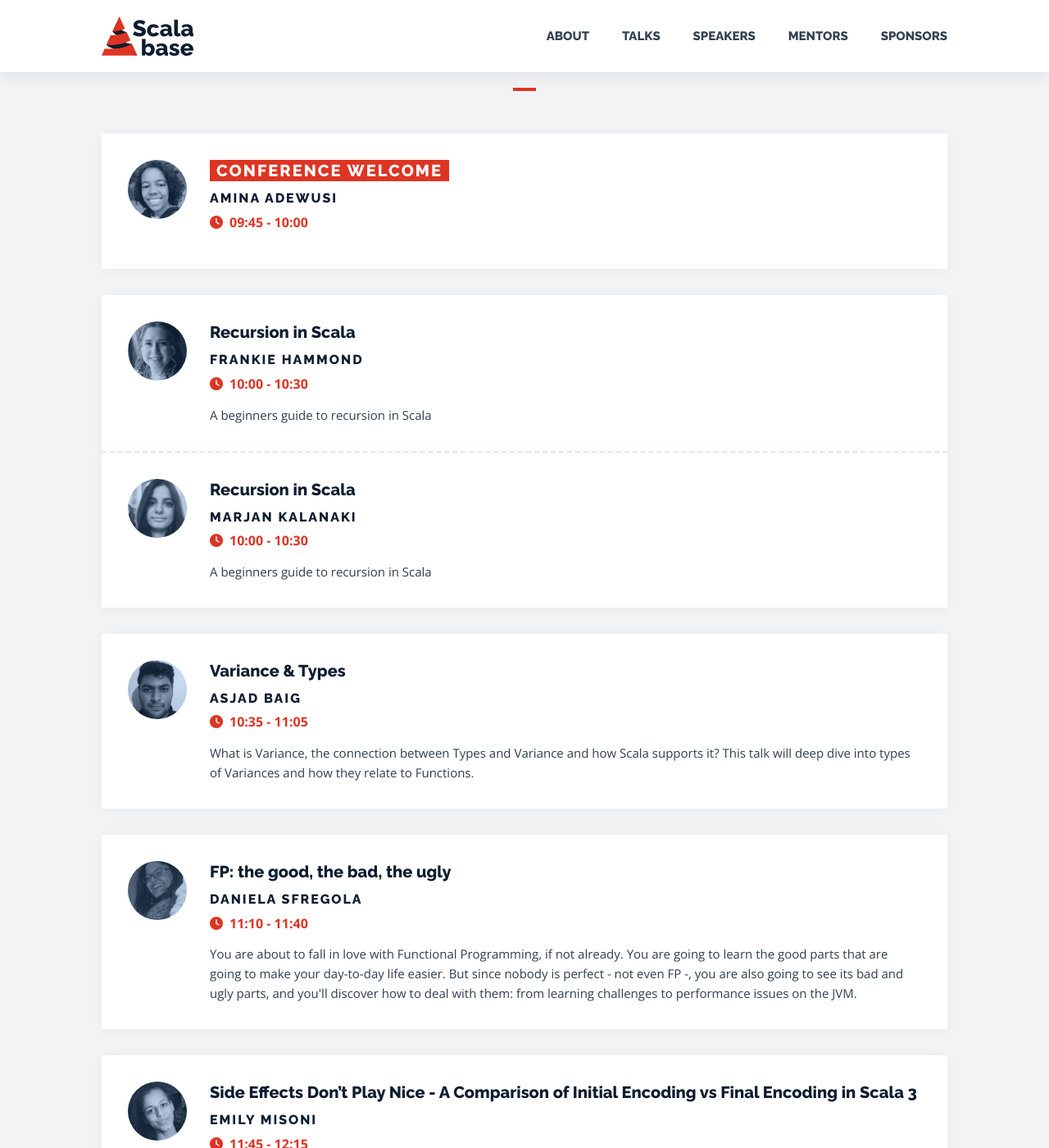
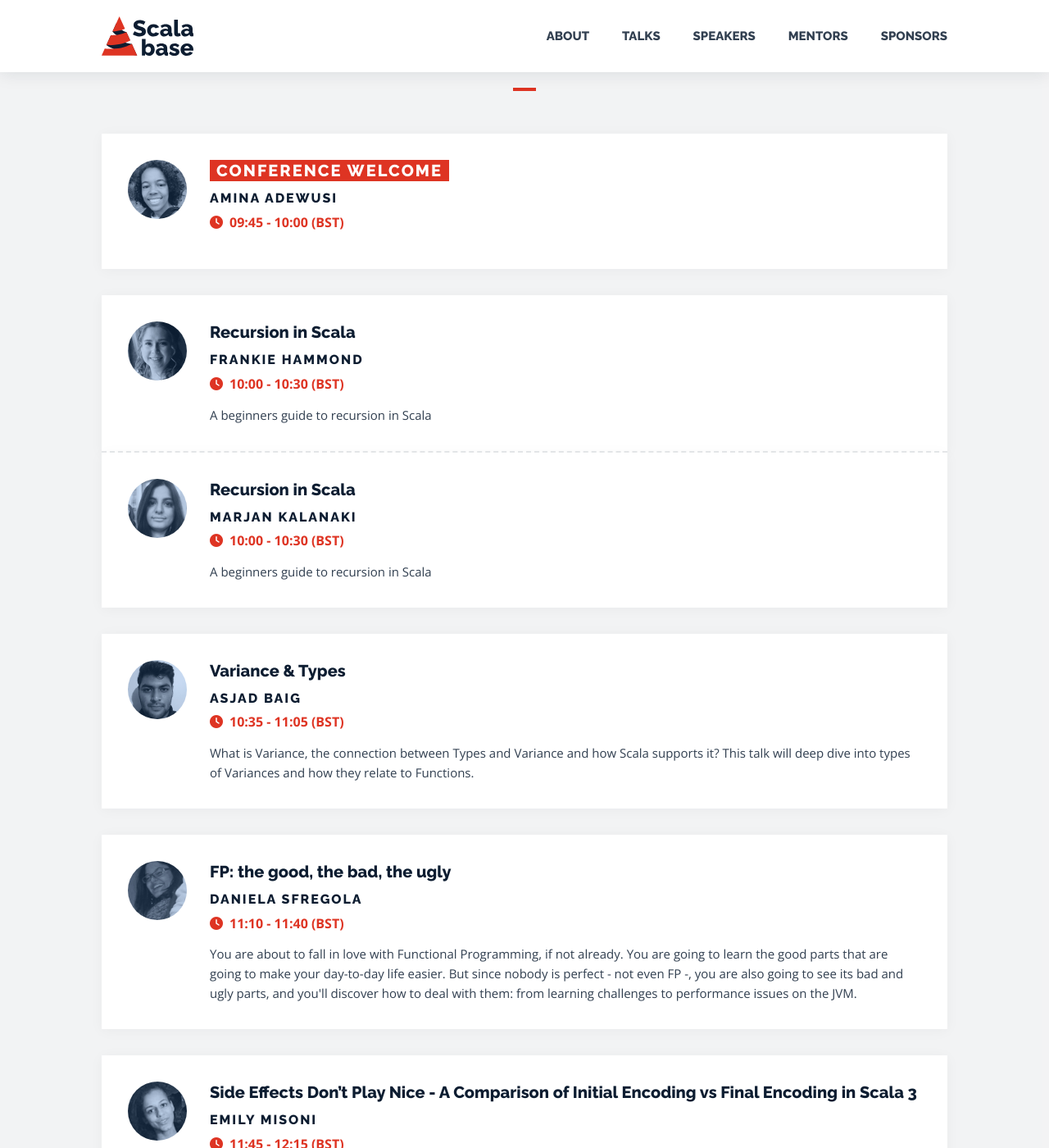
Before and after one commit to frankie297/scala-base-conf, a Jekyll site: the page built from docs/index.md, in a window 1280 px wide and 1400 px high, scrolled down 1288 px. Shown: the whole window at 82% size. Built offline with Jekyll 4.4.1, drawn with Linux system fonts in a browser that asks for light colours; nearby versions of some CDN libraries; some of the changed text lies outside the part shown.

Commit message:
fix time

```diff
--- a/docs/_data/talks.yml
+++ b/docs/_data/talks.yml
@@ -7,38 +7,38 @@ talks:
 
     - id-talk: 1
       title: "Conference welcome"
-      time: "09:45 - 10:00"
+      time: "09:45 - 10:00 (BST)"
 
     - id-talk: 2
       title: "Recursion in Scala"
-      time: "10:00 - 10:30"
+      time: "10:00 - 10:30 (BST)"
       description: "A beginners guide to recursion in Scala"
 
     - id-talk: 3
       title: "Variance & Types"
-      time: "10:35 - 11:05"
+      time: "10:35 - 11:05 (BST)"
       description: "What is Variance, the connection between Types and Variance and how Scala supports it? This talk will deep dive into types of Variances and how they relate to Functions."
 
     - id-talk: 4
       title: "FP: the good, the bad, the ugly"
-      time: "11:10 - 11:40"
+      time: "11:10 - 11:40 (BST)"
       description: "You are about to fall in love with Functional Programming, if not already. You are going to learn the good parts that are going to make your day-to-day life easier. But since nobody is perfect - not even FP -, you are also going to see its bad and ugly parts, and you'll discover how to deal with them: from learning challenges to performance issues on the JVM."
 
     - id-talk: 5
       title: "Side Effects Don’t Play Nice - A Comparison of Initial Encoding vs Final Encoding in Scala 3"
-      time: "11:45 - 12:15"
+      time: "11:45 - 12:15 (BST)"
       description: "Scala 3 is a hot topic right now. Looking into the differences between initial encoding and final encoding in Scala 3, we will try to understand the relevant functional programming lessons learnt and identify appropriate solutions to tackle these."
 
     - id-talk: 6
       title: "Generating Data Models with Scalameta"
-      time: "12:20 - 12:50"
+      time: "12:20 - 12:50 (BST)"
       description: "Sometimes, instead of providing users with a Scala API, we want to enable them to build data models using only configuration files. But how do we turn config into Scala code? In this talk, Daniel will explore the problem and a possible solution. We will learn how to use the Scalameta library to automatically generate Scala code based on a user's configuration."
 
     - id-talk: 7
       title: "What I Wish I'd Known When Learning Scala "
-      time: "12:55 - 13:25"
+      time: "12:55 - 13:25 (BST)"
       description: "In this talk, I'm going to cover a few things that might trip up a new Scala developer, including parametric polymorphism, immutability, referential transparency, typeclasses and some new functional programming techniques. I'll showing how these are different, why they are different and what benefits these things give."
 
     - id-talk: 1
       title: "Conference goodbye"
-      time: "13:25 - 13:30"
+      time: "13:25 - 13:30 (BST)"
```
